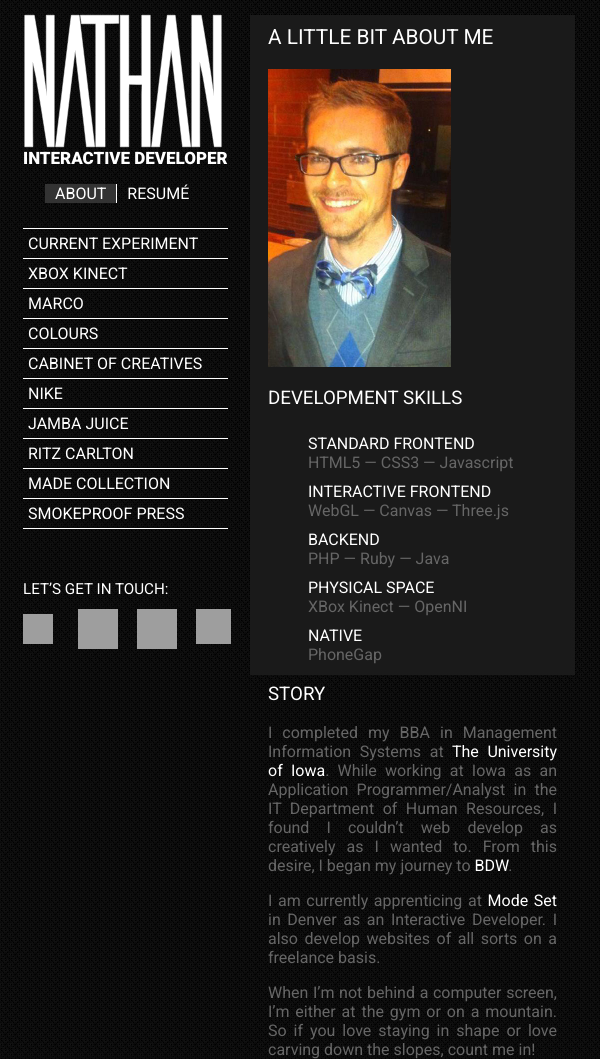
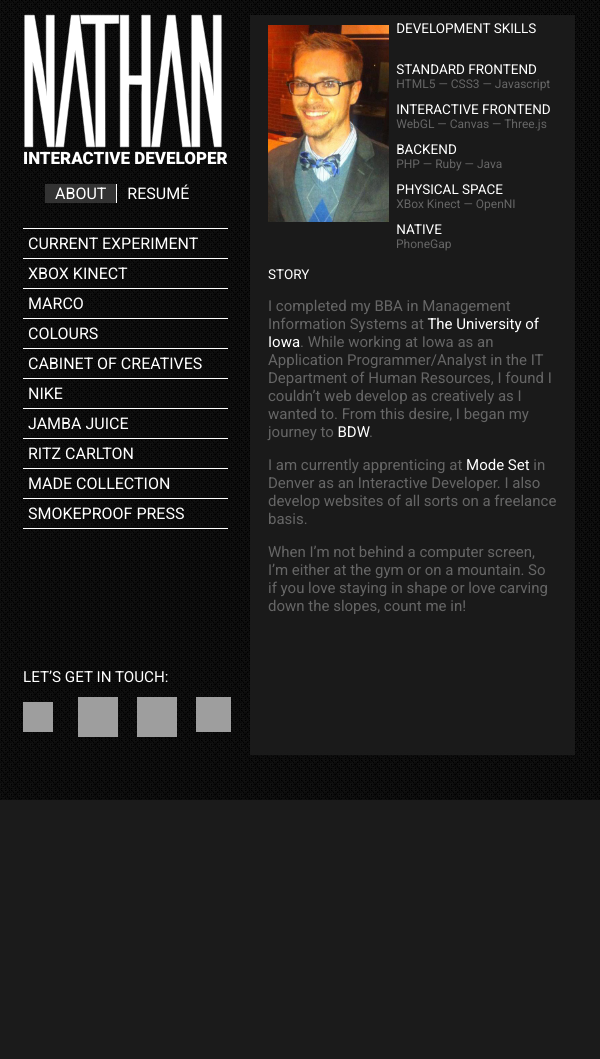
Before and after one commit to nbeekman/nathanbeekman.com, a PHP site: page /new/about.html in a window 600 px wide. After the commit the page ends 800 px from the top, so only its background shows below. Run offline with PHP 8.4, Linux system fonts and the light colour scheme; some libraries are stand-ins or nearby versions; grey boxes are pictures that could not be loaded.

Commit message:
media queries down to 480px complete. mobile design starting

```diff
--- a/new/css/styles.css
+++ b/new/css/styles.css
@@ -246,9 +246,6 @@ h1,h2,h3,h4,h5,h6 {
 #about ul {
   list-style: none;
 }
-#about p {
-  text-align: justify;
-}
 
 #skills {
   margin-top: -5px;
@@ -441,9 +438,11 @@ h1,h2,h3,h4,h5,h6 {
 /* ---------------------------------------------------------------------- */
 
 /* Smaller than standard 960 (devices and browsers) */
+/*
 @media only screen and (max-width: 959px) {
 
 }
+*/
 
 /* Tablet Portrait size to standard 960 (devices and browsers) */
 @media only screen and (min-width: 768px) and (max-width: 959px) {
@@ -474,15 +473,84 @@ h1,h2,h3,h4,h5,h6 {
 
 /* All Mobile Sizes (devices and browser) */
 @media only screen and (max-width: 767px) {
-
+  /* social media */
+  #socialMedia {
+    margin-top: 190px;
+  }
+  /* content */
+  #content {
+    height: 772px;
+    font-size: 15px;
+  }
+  /* about */
+  #about img {
+    margin: 0 7px 0 0;
+    height: 197px;
+  }
+  #about h2,h3,h4 {
+    font-size: 90%;
+  }
+  #skillList {
+    padding-left: 0;
+  }
+  #skillList p {
+    font-size: 12px;
+  }
+  #skillList li:last-of-type {
+    margin-left: 128px;
+  }
+  #story {
+    margin-top: 0;
+  }
+  /* rorschach*/
+  #head {
+    width: 300px;
+  }
+  #eyes,
+  #cheeks,
+  #mouth{
+    left: -210px;
+  }
+  /* responsive slides */
+  .rslides {
+    width: 290px;
+  }
+  .rslides video {
+    height: 286px;
+  }
 }
 
 /* Mobile Landscape Size to Tablet Portrait (devices and browsers) */
 @media only screen and (min-width: 480px) and (max-width: 767px) {
-
+  /* social media */
+  #socialMedia {
+    margin-top: 139px;
+  }
+  /* content */
+  #content {
+    height: 720px;
+  }
+  /* about */
+  #about h2 {
+    display: none;
+  }
+  #skillList li:nth-of-type(3n),
+  #skillList li:nth-of-type(4n),
+  #skillList li:last-of-type {
+    margin-left: 128px;
+  }
+  /* responsive slides */
+  .rslides {
+    width: 257px;
+  }
+  .rslides video {
+    height: 253px;
+  }
 }
 
 /* Mobile Portrait Size to Mobile Landscape Size (devices and browsers) */
 @media only screen and (max-width: 479px) {
-
+  #content {
+    display: none;
+  }
 }
```
